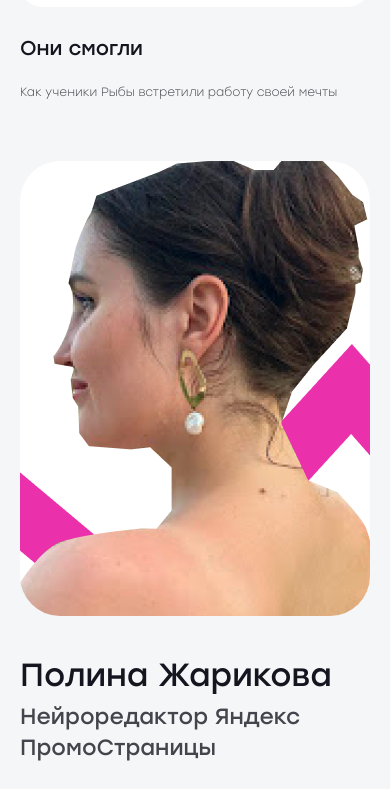
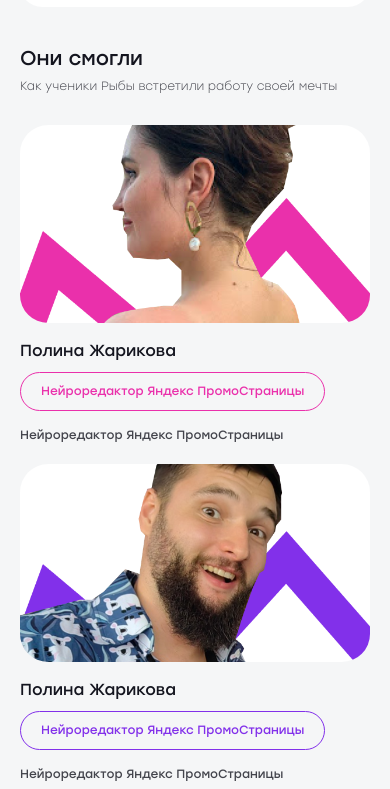
Before and after one commit to Hillel1408/journal-fish, a website: page #src/they-were-able.html in a window 390 px wide. Shown: the part 47-836 px from the top of the page. Drawn offline with nearby package versions, Linux system fonts and the light colour scheme; files that its build step writes are made by us from their sources.

Commit message:
Журнал Рыба

```diff
--- a/#src/html/they-were-able-2.html
+++ b/#src/html/they-were-able-2.html
@@ -4,50 +4,50 @@
       <div class="they-were-able__grid-item">
         <img src="img/img-38.png" alt="" />
         <h3>Полина Жарикова</h3>
-        <p>Нейроредактор Яндекс ПромоСтраницы</p>
         <div style="color: #64d85c; border: 1px solid #64d85c">
           Нейроредактор Яндекс ПромоСтраницы
         </div>
+        <p>Нейроредактор Яндекс ПромоСтраницы</p>
       </div>
       <div class="they-were-able__grid-item">
         <img src="img/img-39.png" alt="" />
         <h3>Полина Жарикова</h3>
-        <p>Нейроредактор Яндекс ПромоСтраницы</p>
         <div style="color: #ffa53f; border: 1px solid #ffa53f">
           Нейроредактор Яндекс ПромоСтраницы
         </div>
+        <p>Нейроредактор Яндекс ПромоСтраницы</p>
       </div>
       <div class="they-were-able__grid-item">
         <img src="img/img-40.png" alt="" />
         <h3>Полина Жарикова</h3>
-        <p>Нейроредактор Яндекс ПромоСтраницы</p>
         <div style="color: #4993ff; border: 1px solid #4993ff">
           Нейроредактор Яндекс ПромоСтраницы
         </div>
+        <p>Нейроредактор Яндекс ПромоСтраницы</p>
       </div>
       <div class="they-were-able__grid-item">
         <img src="img/img-41.png" alt="" />
         <h3>Полина Жарикова</h3>
-        <p>Нейроредактор Яндекс ПромоСтраницы</p>
         <div style="color: #ea30ab; border: 1px solid #ea30ab">
           Нейроредактор Яндекс ПромоСтраницы
         </div>
+        <p>Нейроредактор Яндекс ПромоСтраницы</p>
       </div>
       <div class="they-were-able__grid-item">
         <img src="img/img-42.png" alt="" />
         <h3>Полина Жарикова</h3>
-        <p>Нейроредактор Яндекс ПромоСтраницы</p>
         <div style="color: #8230ea; border: 1px solid #8230ea">
           Нейроредактор Яндекс ПромоСтраницы
         </div>
+        <p>Нейроредактор Яндекс ПромоСтраницы</p>
       </div>
       <div class="they-were-able__grid-item">
         <img src="img/img-43.png" alt="" />
         <h3>Полина Жарикова</h3>
-        <p>Нейроредактор Яндекс ПромоСтраницы</p>
         <div style="color: #3048ea; border: 1px solid #3048ea">
           Нейроредактор Яндекс ПромоСтраницы
         </div>
+        <p>Нейроредактор Яндекс ПромоСтраницы</p>
       </div>
     </div>
   </div>
--- a/#src/html/they-were-able.html
+++ b/#src/html/they-were-able.html
@@ -6,26 +6,26 @@
       <div class="they-were-able__grid-item">
         <img src="img/img-35.png" alt="" />
         <h3>Полина Жарикова</h3>
-        <p>Нейроредактор Яндекс ПромоСтраницы</p>
         <div style="color: #ea30ab; border: 1px solid #ea30ab">
           Нейроредактор Яндекс ПромоСтраницы
         </div>
+        <p>Нейроредактор Яндекс ПромоСтраницы</p>
       </div>
       <div class="they-were-able__grid-item">
         <img src="img/img-36.png" alt="" />
         <h3>Полина Жарикова</h3>
-        <p>Нейроредактор Яндекс ПромоСтраницы</p>
         <div style="color: #8230ea; border: 1px solid #8230ea">
           Нейроредактор Яндекс ПромоСтраницы
         </div>
+        <p>Нейроредактор Яндекс ПромоСтраницы</p>
       </div>
       <div class="they-were-able__grid-item">
         <img src="img/img-37.png" alt="" />
         <h3>Полина Жарикова</h3>
-        <p>Нейроредактор Яндекс ПромоСтраницы</p>
         <div style="color: #3048ea; border: 1px solid #3048ea">
           Нейроредактор Яндекс ПромоСтраницы
         </div>
+        <p>Нейроредактор Яндекс ПромоСтраницы</p>
       </div>
     </div>
   </div>
--- a/#src/scss/sections/privacy-policy.scss
+++ b/#src/scss/sections/privacy-policy.scss
@@ -1,5 +1,14 @@
 .privacy-policy {
   padding-bottom: 230px;
+  &__wrapper {
+    padding: 0 150px;
+    @media (max-width: 1500px) {
+      padding: 0 95px;
+    }
+    @media (max-width: 1199px) {
+      padding: 0;
+    }
+  }
   h1 {
     color: #14151f;
     margin-bottom: 40px;
--- a/#src/scss/sections/they-were-able.scss
+++ b/#src/scss/sections/they-were-able.scss
@@ -1,8 +1,18 @@
 .they-were-able {
-  padding-bottom: 145px;
+  padding-bottom: 53px;
+  padding-top: 37px;
+  @media (max-width: 767px) {
+    padding-top: 10px;
+  }
   h2 {
     color: #14151f;
     margin-bottom: 24px;
+    @media (max-width: 1500px) {
+      margin-bottom: 12px;
+    }
+    @media (max-width: 767px) {
+      margin-bottom: 8px;
+    }
   }
   p {
     color: #43444c;
@@ -13,10 +23,14 @@
     gap: 20px;
     margin-top: 60px;
     @media (max-width: 1500px) {
+      margin-top: 40px;
+    }
+    @media (max-width: 1199px) {
       grid-template-columns: 1fr 1fr;
     }
-    @media (max-width: 1023px) {
+    @media (max-width: 767px) {
       grid-template-columns: 1fr;
+      margin-top: 30px;
     }
     &-item {
       img {
@@ -24,25 +38,64 @@
         width: 100%;
         object-fit: cover;
         border-radius: 40px;
-        margin-bottom: 40px;
+        margin-bottom: 28px;
+        @media (max-width: 1500px) {
+          height: 272px;
+        }
+        @media (max-width: 1199px) {
+          height: 240px;
+        }
+        @media (max-width: 767px) {
+          border-radius: 28px;
+          height: 198px;
+          margin-bottom: 18px;
+        }
       }
       h3 {
         color: #14151f;
         font-size: 32px;
         line-height: 120%;
-        margin-bottom: 8px;
+        margin-bottom: 20px;
+        @media (max-width: 1500px) {
+          font-size: 24px;
+          margin-bottom: 12px;
+        }
+        @media (max-width: 1199px) {
+          font-size: 20px;
+        }
+        @media (max-width: 767px) {
+          font-size: 16px;
+        }
       }
       p {
         color: #43444c;
         font-size: 22px;
         line-height: 140%;
-        margin-bottom: 28px;
+        @media (max-width: 1500px) {
+          font-size: 15px;
+        }
+        @media (max-width: 1199px) {
+          font-size: 14px;
+        }
+        @media (max-width: 767px) {
+          font-size: 12px;
+        }
       }
       & > div {
-        font-size: 24px;
+        width: fit-content;
+        font-size: 22px;
         line-height: 140%;
         border-radius: 40px;
-        padding: 19px 34px;
+        padding: 10px 20px;
+        margin-bottom: 24px;
+        @media (max-width: 1500px) {
+          font-size: 14px;
+          margin-bottom: 20px;
+        }
+        @media (max-width: 767px) {
+          font-size: 12px;
+          margin-bottom: 16px;
+        }
       }
     }
   }
```
Also changed, not shown: #src/html/privacy-policy.html (+20 -14 lines), dist/css/style.css, dist/privacy-policy.html, dist/they-were-able.html.
